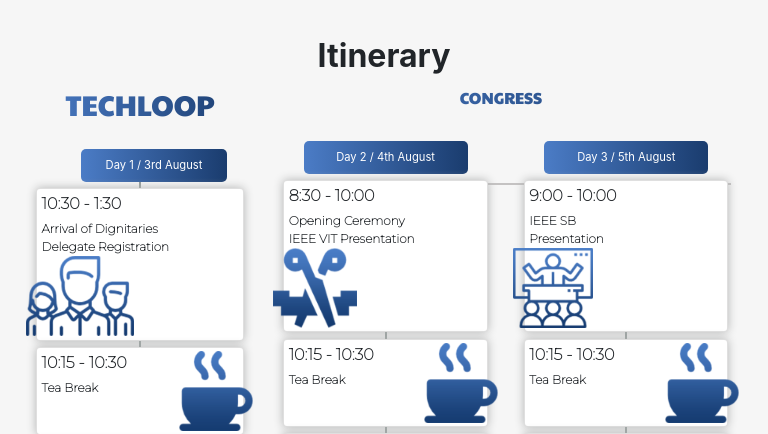
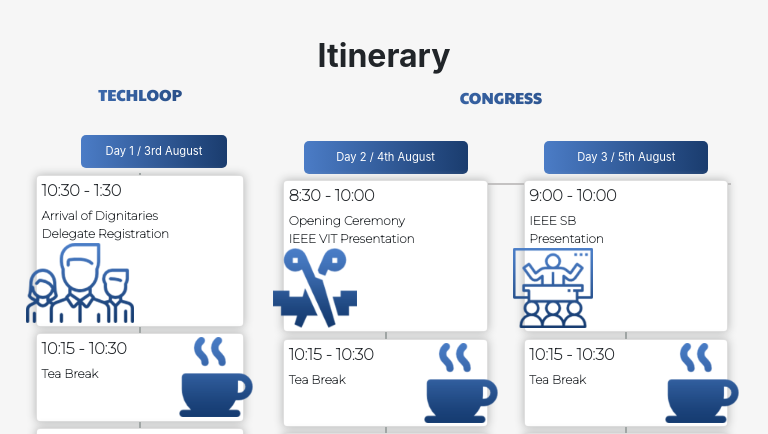
Before and after one commit to IEEE-VIT/itc-web, a Node project: template views/itinerary.ejs in a window 768 px wide. Shown: the top 434 px of the page. Run offline with Node 20 templates, Linux system fonts and the light colour scheme; the template is opened without the code that fills it, so the values that code supplies are empty; some libraries are stand-ins or nearby versions; some web fonts are replaced.

Commit message:
Fixing reponsiveness

```diff
--- a/public/stylesheets/styleIti.css
+++ b/public/stylesheets/styleIti.css
@@ -363,6 +363,23 @@
 }
 
 @media only screen
+and (max-device-width: 800px)
+and (min-device-width : 750px){
+    .techloopHead{
+        font-size: 2vh;
+    }
+    #day1{
+        margin-top: 5px;
+    }
+    .congressHead{
+        margin-bottom: -10px;
+        font-size: 2vh;
+    }
+
+
+}
+
+@media only screen
 and (max-device-width: 520px)
 and (min-device-width : 380px) {
     .date{
```
